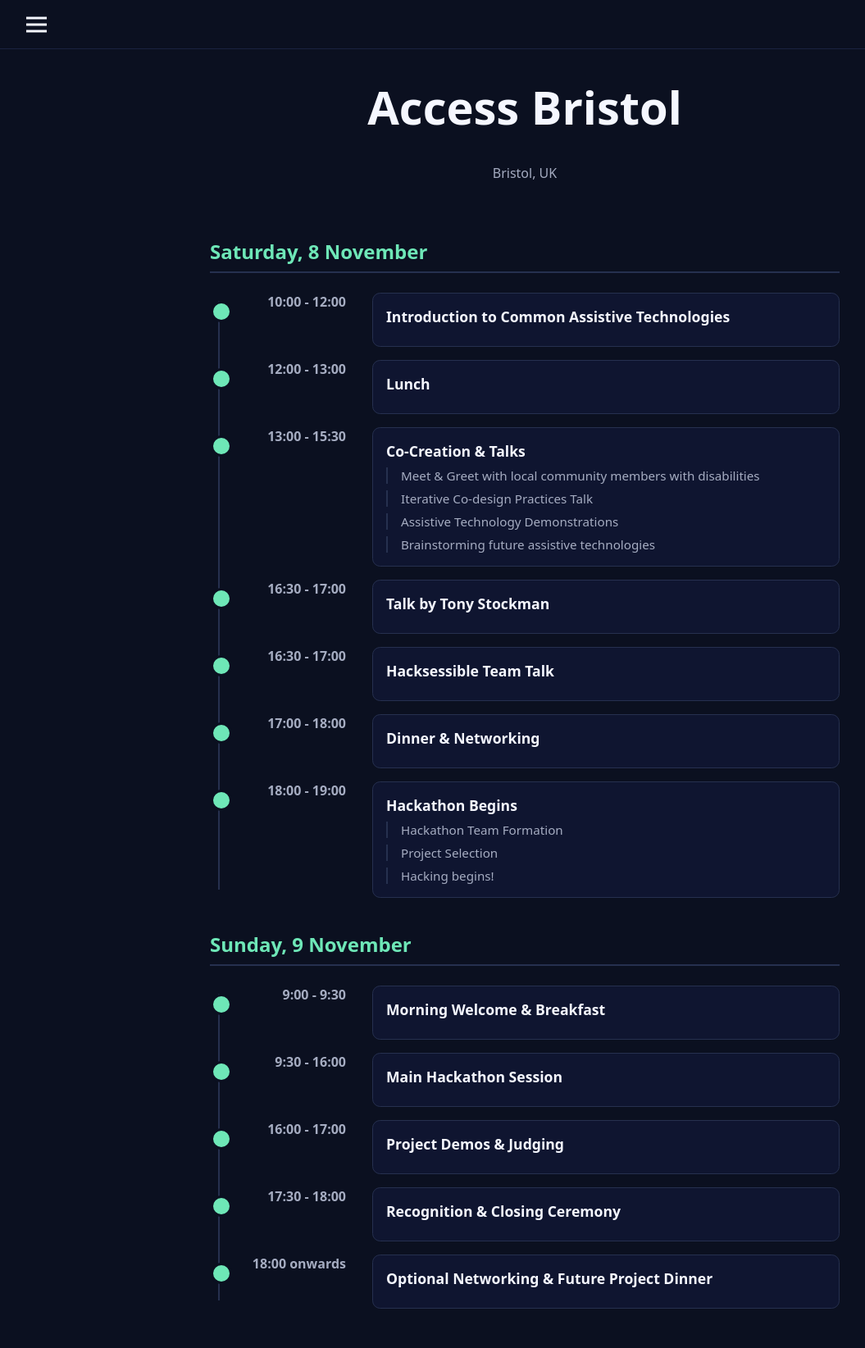
After one commit to ComsKeaneDev/project-submission-backend, a FastAPI app: template templates/schedule.html in a window 1280 px wide. The commit adds this page. Shown: the whole page at 82% size, without its empty margins (0-1055 px from the left). Run offline with FastAPI, Linux system fonts and the light colour scheme; the template is opened without the code that fills it, so the values that code supplies are empty.

Commit message:
feat(schedule): design and content in the events page changes, renamed events to Schedule

```diff
--- a/app/main.py
+++ b/app/main.py
@@ -30,11 +30,11 @@ def home(request: Request, success: str | None = None, error: str | None = None)
         {"request": request, "success": success, "error": error, "page": "home", "form_data": {}},
     )
 
-@app.get("/events", response_class=HTMLResponse)
-def events(request: Request):
+@app.get("/schedule", response_class=HTMLResponse)
+def schedule(request: Request):
     return templates.TemplateResponse(
-        "events.html",
-        {"request": request, "page": "events"},
+        "schedule.html",
+        {"request": request, "page": "schedule"},
     )
 
 @app.get("/partners", response_class=HTMLResponse)
--- a/static/styles.css
+++ b/static/styles.css
@@ -311,22 +311,72 @@ footer { border-top:1px solid #1b2340; padding:1rem; text-align:center; color:#8
     text-align: left;
 }
 
-.schedule-list {
-    list-style: none; /* Removes the bullet points */
-    padding-left: 0;
-    margin: 0;
-    text-align: left;
+.schedule-timeline {
+    position: relative;
+    padding-left: 2rem;
 }
 
-.schedule-list li {
-    padding-left: 1.5rem;
-    margin-bottom: 1rem;
-    /* This creates the hanging indent for overflowing text */
-    text-indent: -1.5rem;
+.schedule-timeline::before {
+    content: '';
+    position: absolute;
+    top: 10px;
+    left: 10px;
+    bottom: 10px;
+    width: 2px;
+    background-color: #26304f;
 }
 
-.schedule-list li strong {
+.schedule-item {
+    display: grid;
+    grid-template-columns: 150px 1fr;
+    gap: 1rem;
+    margin-bottom: 1rem;
+    position: relative;
+}
+
+.schedule-item::before {
+    content: '';
+    position: absolute;
+    top: 10px;
+    left: -2rem;
+    width: 20px;
+    height: 20px;
+    border-radius: 50%;
+    background-color: var(--accent);
+    border: 3px solid var(--bg);
+    margin-left: 1px;
+}
+
+.schedule-time {
+    font-weight: 600;
+    color: var(--muted);
+    text-align: right;
+    padding-right: 1rem;
+}
+
+.schedule-event {
+    background-color: #0f1530;
+    border: 1px solid #26304f;
+    padding: 1rem;
+    border-radius: .6rem;
+    transition: transform .2s ease, box-shadow .2s ease;
+}
+
+.schedule-event:hover {
+    transform: translateY(-3px);
+    box-shadow: 0 4px 10px rgba(0,0,0,0.2);
+}
+
+.schedule-event h3 {
+    margin: 0 0 .5rem 0;
+    font-size: 1.1rem;
     color: var(--fg);
-    font-weight: 700;
-    margin-right: 0.5rem;
 }
+
+.sub-event {
+    font-size: .95rem;
+    color: var(--muted);
+    padding-left: 1rem;
+    border-left: 2px solid #26304f;
+    margin-top: .5rem;
+}
--- a/templates/base.html
+++ b/templates/base.html
@@ -17,7 +17,7 @@
 
         <div class="nav-title">
             {% if page == 'home' %}Register
-            {% elif page == 'events' %}Events
+            {% elif page == 'schedule' %}Schedule
             {% elif page == 'partners' %}Our Partners
             {% elif page == 'confirmation' %}Confirmation
             {% endif %}
@@ -25,7 +25,7 @@
 
         <ul id="nav-links" class="site-nav__list">
             <li class="site-nav__item"><a class="site-nav__link" href="/" aria-current="{{ 'page' if page == 'home' else 'false' }}">Register</a></li>
-            <li class="site-nav__item"><a class="site-nav__link" href="/events" aria-current="{{ 'page' if page == 'events' else 'false' }}">Events</a></li>
+            <li class="site-nav__item"><a class="site-nav__link" href="/schedule" aria-current="{{ 'page' if page == 'schedule' else 'false' }}">Schedule</a></li>
             <li class="site-nav__item"><a class="site-nav__link" href="/partners" aria-current="{{ 'page' if page == 'partners' else 'false' }}">Our Partners</a></li>
         </ul>
     </nav>
--- a/templates/index.html
+++ b/templates/index.html
@@ -8,7 +8,7 @@
 
 <section aria-labelledby="schedule-heading">
     <p class="location">8-9th November, Bristol</p>
-    <a href="/events" class="button-secondary">
+    <a href="/schedule" class="button-secondary">
         <svg xmlns="http://www.w3.org/2000/svg" width="1em" height="1em" viewBox="0 0 24 24" fill="none" stroke="currentColor" stroke-width="2" stroke-linecap="round" stroke-linejoin="round"><rect width="18" height="18" x="3" y="4" rx="2" ry="2"></rect><line x1="16" x2="16" y1="2" y2="6"></line><line x1="8" x2="8" y1="2" y2="6"></line><line x1="3" x2="21" y1="10" y2="10"></line></svg>
         <span>View Schedule</span>
     </a>
--- /dev/null
+++ b/templates/schedule.html
@@ -0,0 +1,104 @@
+{% extends "base.html" %}
+
+{% block title %}Schedule{% endblock %}
+
+{% block content %}
+<header class="hero">
+    <h1>Access Bristol</h1>
+    <p class="location">Bristol, UK</p>
+</header>
+
+<div class="schedule-container">
+    <div class="schedule-day">
+        <h2 class="schedule-date">Saturday, 8 November</h2>
+        <div class="schedule-timeline">
+            <div class="schedule-item">
+                <div class="schedule-time">10:00 - 12:00</div>
+                <div class="schedule-event">
+                    <h3>Introduction to Common Assistive Technologies</h3>
+                </div>
+            </div>
+            <div class="schedule-item">
+                <div class="schedule-time">12:00 - 13:00</div>
+                <div class="schedule-event">
+                    <h3>Lunch</h3>
+                </div>
+            </div>
+            <div class="schedule-item">
+                <div class="schedule-time">13:00 - 15:30</div>
+                <div class="schedule-event">
+                    <h3>Co-Creation & Talks</h3>
+                    <div class="sub-event">Meet & Greet with local community members with disabilities</div>
+                    <div class="sub-event">Iterative Co-design Practices Talk</div>
+                    <div class="sub-event">Assistive Technology Demonstrations</div>
+                    <div class="sub-event">Brainstorming future assistive technologies</div>
+                </div>
+            </div>
+            <div class="schedule-item">
+                <div class="schedule-time">16:30 - 17:00</div>
+                <div class="schedule-event">
+                    <h3>Talk by Tony Stockman</h3>
+                </div>
+            </div>
+            <div class="schedule-item">
+                <div class="schedule-time">16:30 - 17:00</div>
+                <div class="schedule-event">
+                    <h3>Hacksessible Team Talk</h3>
+                </div>
+            </div>
+            <div class="schedule-item">
+                <div class="schedule-time">17:00 - 18:00</div>
+                <div class="schedule-event">
+                    <h3>Dinner & Networking</h3>
+                </div>
+            </div>
+            <div class="schedule-item">
+                <div class="schedule-time">18:00 - 19:00</div>
+                <div class="schedule-event">
+                    <h3>Hackathon Begins</h3>
+                    <div class="sub-event">Hackathon Team Formation</div>
+                    <div class="sub-event">Project Selection</div>
+                    <div class="sub-event">Hacking begins!</div>
+                </div>
+            </div>
+
+        </div>
+    </div>
+
+    <div class="schedule-day">
+        <h2 class="schedule-date">Sunday, 9 November</h2>
+        <div class="schedule-timeline">
+            <div class="schedule-item">
+                <div class="schedule-time">9:00 - 9:30</div>
+                <div class="schedule-event">
+                    <h3>Morning Welcome & Breakfast</h3>
+                </div>
+            </div>
+            <div class="schedule-item">
+                <div class="schedule-time">9:30 - 16:00</div>
+                <div class="schedule-event">
+                    <h3>Main Hackathon Session</h3>
+                </div>
+            </div>
+            <div class="schedule-item">
+                <div class="schedule-time">16:00 - 17:00</div>
+                <div class="schedule-event">
+                    <h3>Project Demos & Judging</h3>
+                </div>
+            </div>
+            <div class="schedule-item">
+                <div class="schedule-time">17:30 - 18:00</div>
+                <div class="schedule-event">
+                    <h3>Recognition & Closing Ceremony</h3>
+                </div>
+            </div>
+            <div class="schedule-item">
+                <div class="schedule-time">18:00 onwards</div>
+                <div class="schedule-event">
+                    <h3>Optional Networking & Future Project Dinner</h3>
+                </div>
+            </div>
+        </div>
+    </div>
+</div>
+{% endblock %}
```
Also changed, not shown: templates/events.html (deleted, +0 -26 lines).
